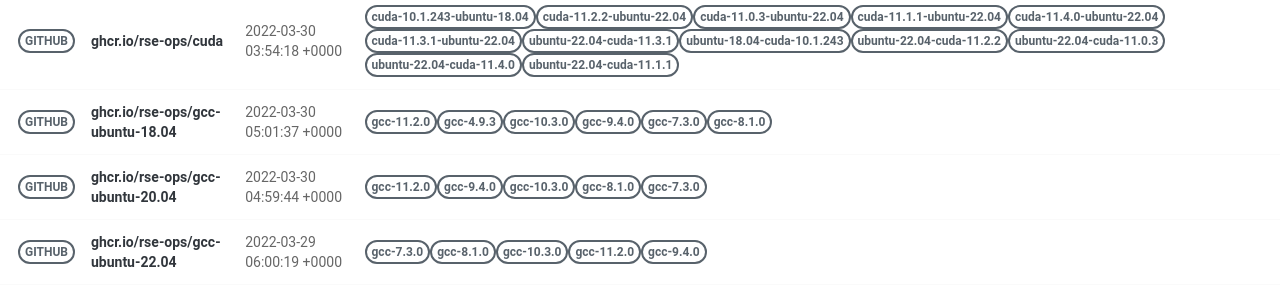
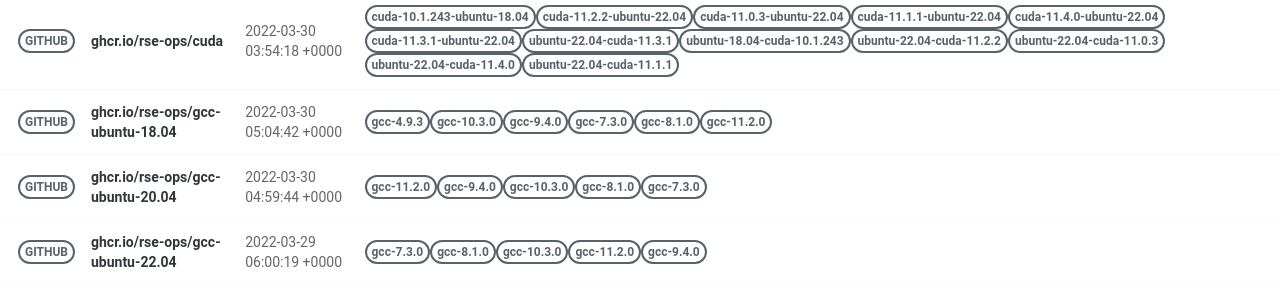
Before and after one commit to rse-ops/docker-images, a Jekyll site: the page built from pages/index.md, in a window 1280 px wide. Shown: the part 502-801 px from the top of the page. Built offline with Jekyll 4.4.1, drawn with Linux system fonts in a browser that asks for light colours; nearby versions of some CDN libraries.

Commit message:
Automated push to update library 2022-03-30

```diff
--- a/_library/ghcr.io-rse-ops-gcc-ubuntu-18.04.md
+++ b/_library/ghcr.io-rse-ops-gcc-ubuntu-18.04.md
@@ -1,14 +1,11 @@
 ---
 layout: container
 name: ghcr.io/rse-ops/gcc-ubuntu-18.04
-updated_at: 2022-03-30 05:01:37.436219
+updated_at: 2022-03-30 05:04:42.457359
 
 
 container_url: https://github.com/orgs/rse-ops/packages/container/package/gcc-ubuntu-18.04
 versions:
- - tag: gcc-11.2.0
-   dockerfile: https://github.com/rse-ops/docker-images/blob/main/ubuntu/gcc/Dockerfile
-   manifest: https://crane.ggcr.dev/manifest/ghcr.io/rse-ops/gcc-ubuntu-18.04:gcc-11.2.0
  - tag: gcc-4.9.3
    dockerfile: https://github.com/rse-ops/docker-images/blob/main/ubuntu/gcc/Dockerfile
    manifest: https://crane.ggcr.dev/manifest/ghcr.io/rse-ops/gcc-ubuntu-18.04:gcc-4.9.3
```
Also changed, not shown: other parts of _library/ghcr.io-rse-ops-gcc-ubuntu-18.04.md (+3 -0 lines).
